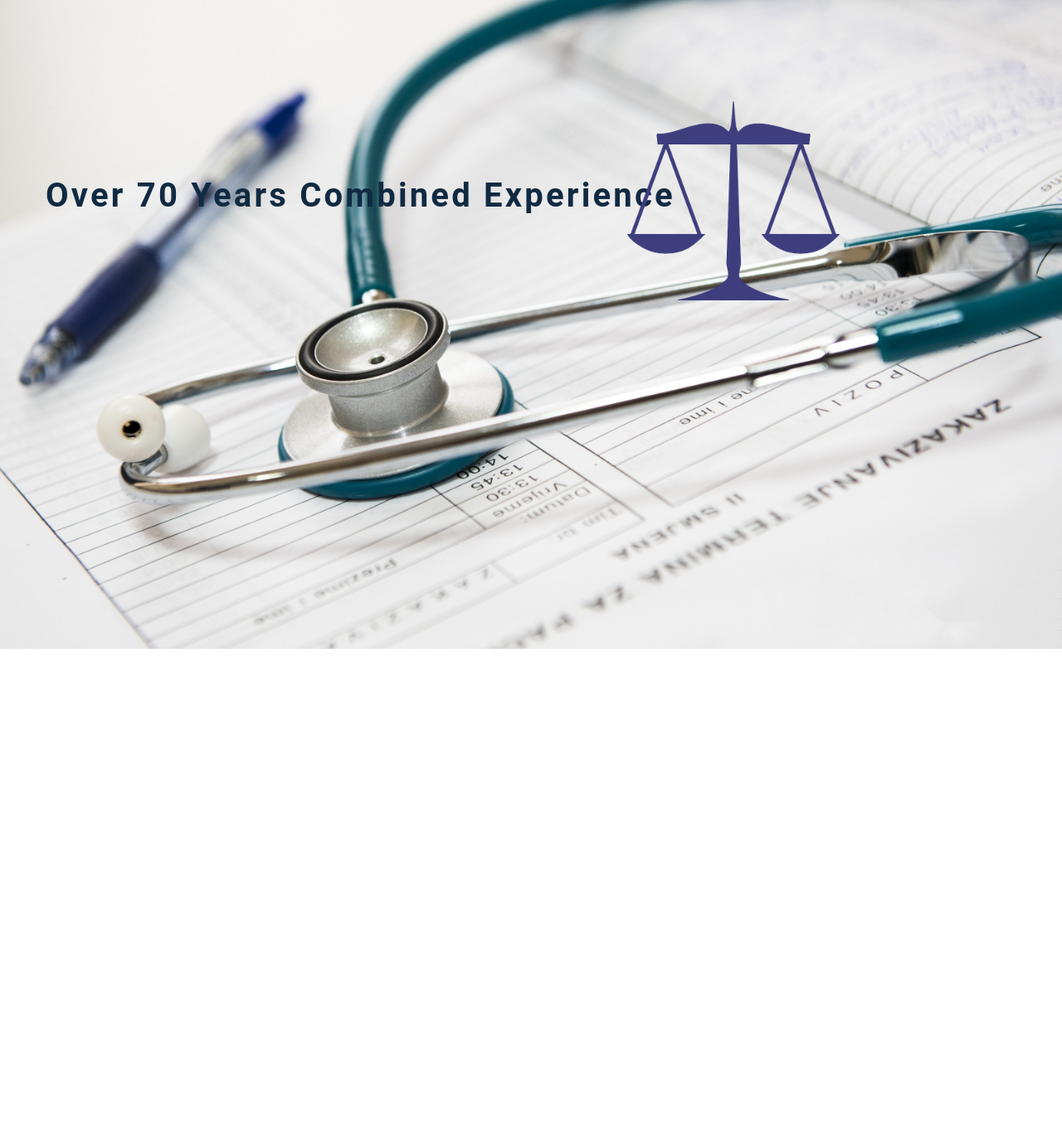
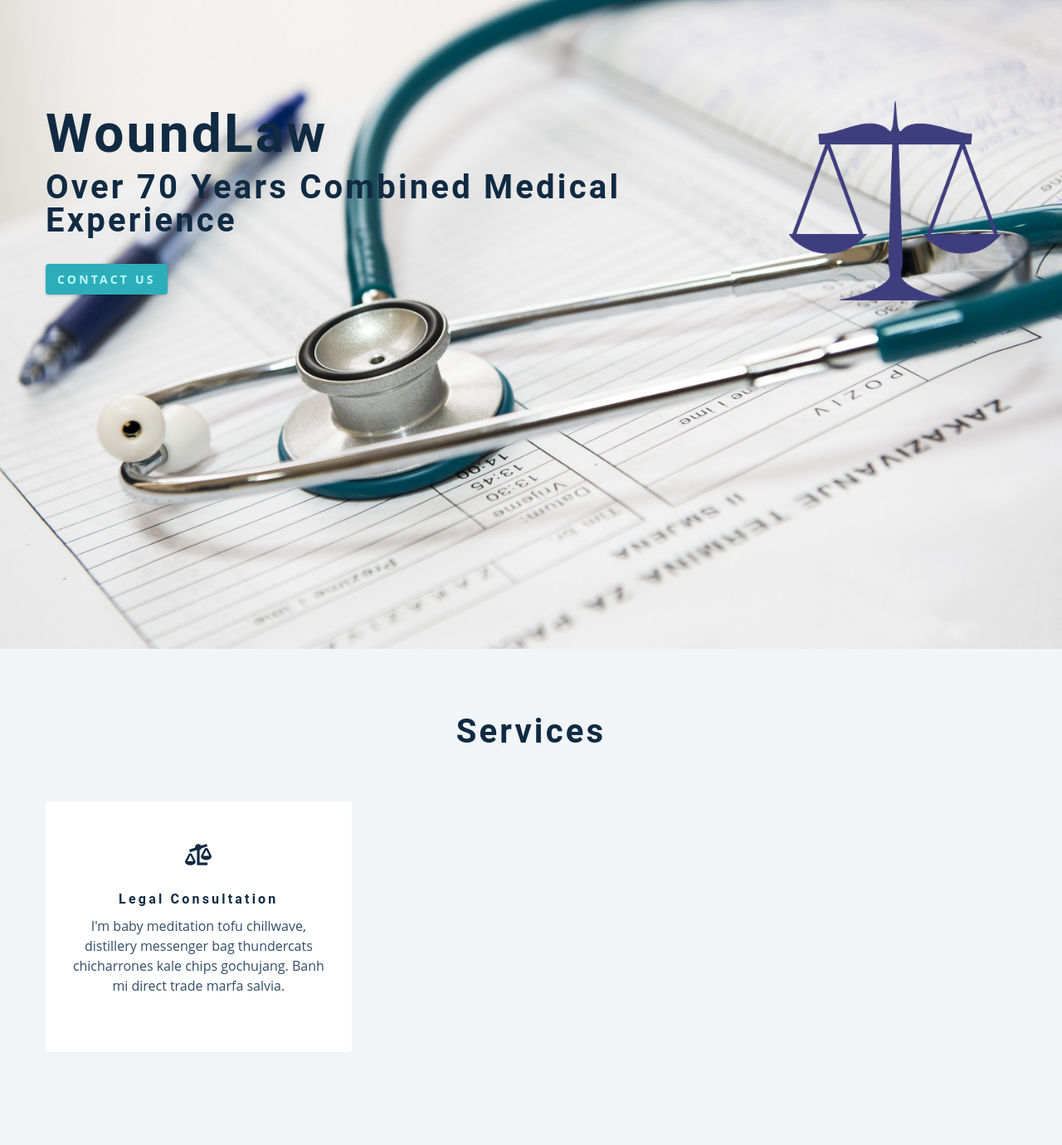
Before and after one commit to WilliamRMoore/WoundLawSite, a Gatsby site: page / in a window 1280 px wide. Shown: the part 138-1518 px from the top of the page at 83% size. Before the commit the page ends 920 px from the top, so only its background shows below. Built offline with nearby package versions, Linux system fonts and the light colour scheme; Gatsby itself is replaced by a stand-in of ours.

Commit message:
added services section

```diff
--- a/src/components/Services.js
+++ b/src/components/Services.js
@@ -2,7 +2,20 @@
 import Title from "./Title"
 import services from "../constants/services"
 const Services = () => {
-  return <h2>services component</h2>
+  return <section className="section bg-grey">
+    <Title title="services"/>
+    <div className="section-center services-center">
+      {services.map((service)=>{
+        const {id,icon,title,text} = service
+        return <article key={id} className="service">
+          {icon}
+      <h4>{title}</h4>
+      <div className="underLine"></div>
+      <p>{text}</p>
+        </article>
+      })}
+    </div>
+  </section>
 }
 
 export default Services
--- a/src/components/Title.js
+++ b/src/components/Title.js
@@ -1,7 +1,10 @@
 import React from "react"
 
-const Title = () => {
-  return <h2>title component</h2>
+const Title = ({title}) => {
+  return <div className="section-title">
+    <h2>{title || "default title"}</h2>
+    <div className="underLine"></div>
+  </div>
 }
 
 export default Title
--- a/src/components/WoundLaw.js
+++ b/src/components/WoundLaw.js
@@ -24,7 +24,14 @@
   return <header className="woundLaw">
     <div className="section-center woundLaw-center">
       <article className="woundLaw-info">
-        <h2>Over 70 Years Combined Experience</h2>
+        <div>
+          <div className="underLine"></div>
+          <h1>WoundLaw</h1>
+          <h2>Over 70 Years Combined Medical Experience</h2>
+          <Link to='/contact' className='btn'>
+            Contact Us
+          </Link>
+        </div>
       </article>
       <Image fluid={fluid} className="woundLaw-img"/>
     </div>
--- a/src/constants/services.js
+++ b/src/constants/services.js
@@ -1,22 +1,22 @@
 import React from "react"
-import { FaCode, FaSketch, FaAndroid } from "react-icons/fa"
+import { FaCode, FaSketch, FaAndroid, FaBalanceScaleLeft } from "react-icons/fa"
 export default [
   {
     id: 1,
-    icon: <FaCode className="service-icon" />,
-    title: "web development",
+    icon: <FaBalanceScaleLeft className="service-icon" />,
+    title: "Legal Consultation",
     text: `I'm baby meditation tofu chillwave, distillery messenger bag thundercats chicharrones kale chips gochujang. Banh mi direct trade marfa salvia.`,
   },
-  {
-    id: 2,
-    icon: <FaSketch className="service-icon" />,
-    title: "web design",
-    text: `I'm baby meditation tofu chillwave, distillery messenger bag thundercats chicharrones kale chips gochujang. Banh mi direct trade marfa salvia.`,
-  },
-  {
-    id: 3,
-    icon: <FaAndroid className="service-icon" />,
-    title: "app design",
-    text: `I'm baby meditation tofu chillwave, distillery messenger bag thundercats chicharrones kale chips gochujang. Banh mi direct trade marfa salvia.`,
-  },
+  // {
+  //   id: 2,
+  //   icon: <FaSketch className="service-icon" />,
+  //   title: "web design",
+  //   text: `I'm baby meditation tofu chillwave, distillery messenger bag thundercats chicharrones kale chips gochujang. Banh mi direct trade marfa salvia.`,
+  // },
+  // {
+  //   id: 3,
+  //   icon: <FaAndroid className="service-icon" />,
+  //   title: "app design",
+  //   text: `I'm baby meditation tofu chillwave, distillery messenger bag thundercats chicharrones kale chips gochujang. Banh mi direct trade marfa salvia.`,
+  // },
 ]
--- a/src/css/main.css
+++ b/src/css/main.css
@@ -486,7 +486,7 @@
   .woundLaw-img {
     display: block;
     grid-row: 1/1;
-    grid-column: 6/-1;
+    grid-column: 10/-1;
   }
 }
 @media screen and (min-width: 1170px) {
--- a/src/pages/index.js
+++ b/src/pages/index.js
@@ -7,12 +7,14 @@
 import Jobs from "../components/Jobs"
 import Projects from "../components/Projects"
 import Blogs from "../components/Blogs"
+import services from "../constants/services"
 export default () => {
   return <Layout>
     {/* <WoundLaw></WoundLaw> */}
     <WoundLawBackground>
       <WoundLaw/>
     </WoundLawBackground>
+    <Services/>
   </Layout>
 }
 // ...GatsbyImageSharpFluid
```
Also changed, not shown: src/components/WoundLawBackground.js (+5 -27 lines).
